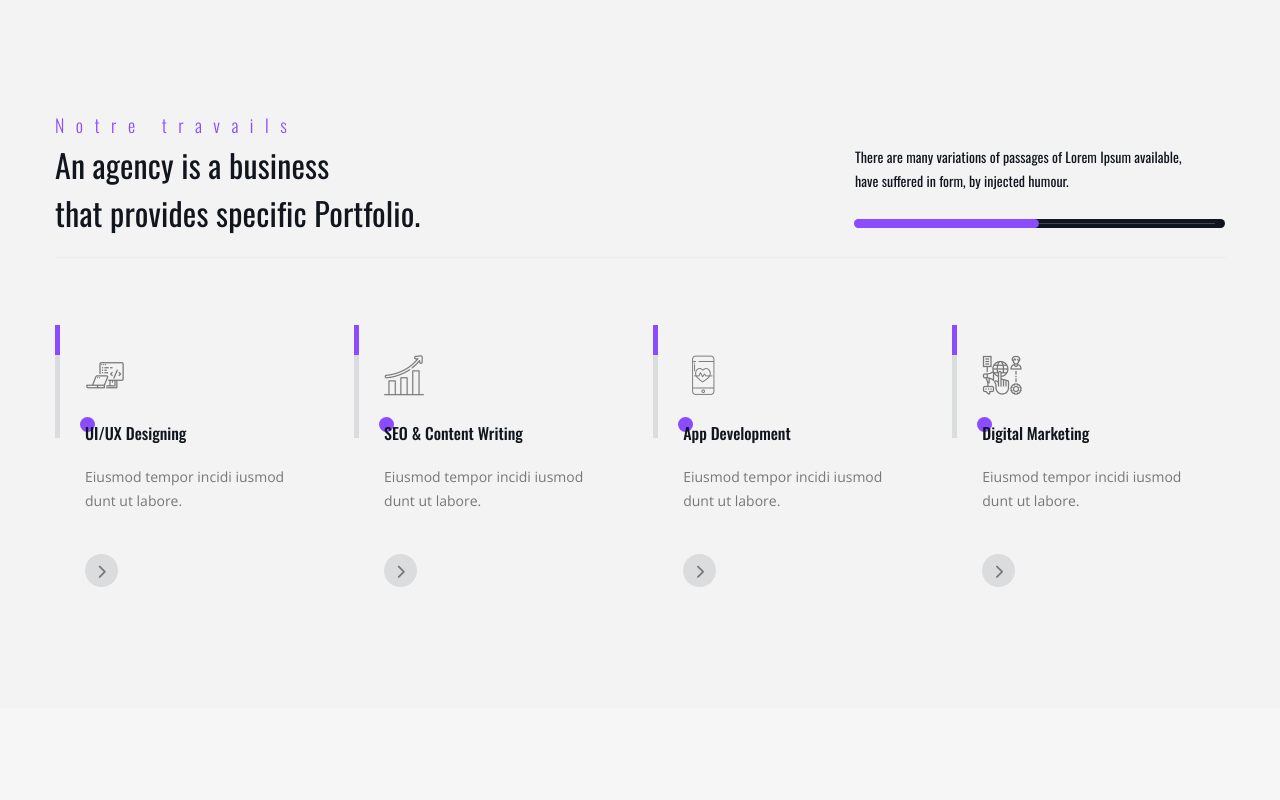
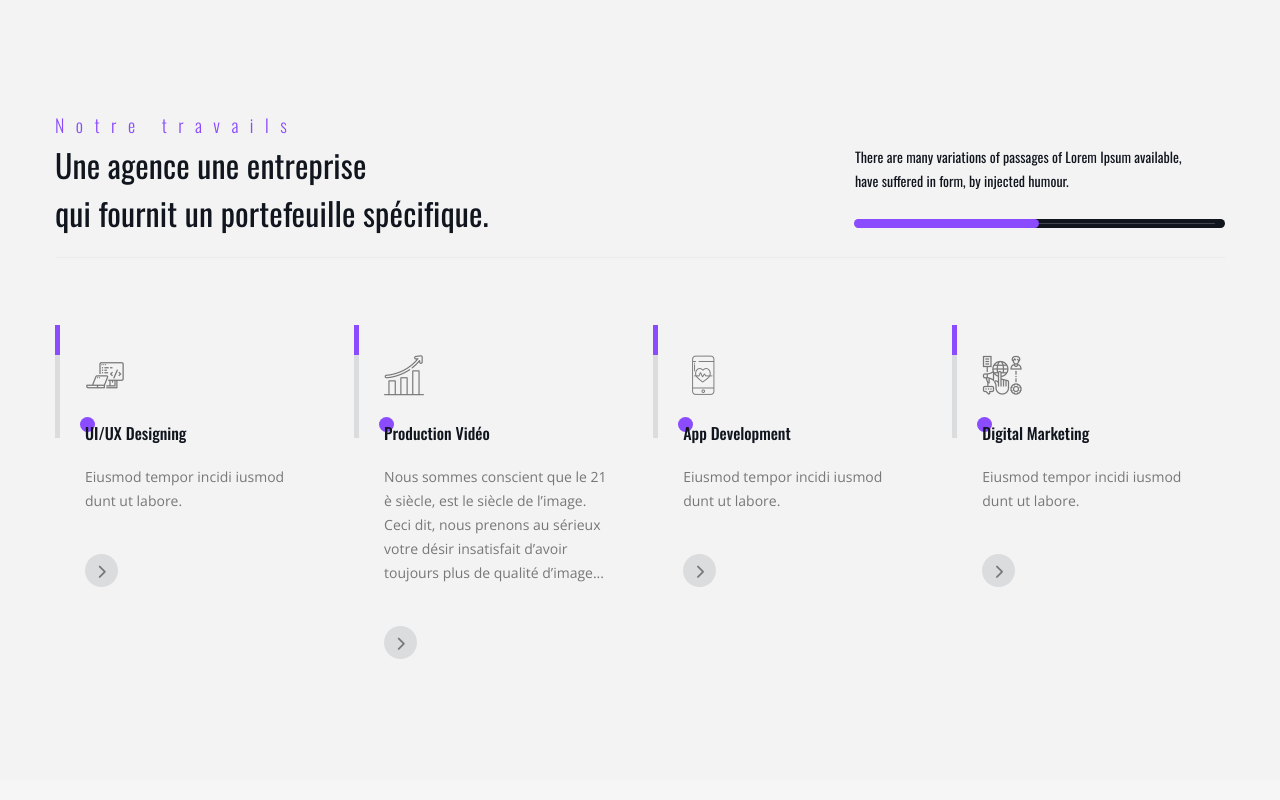
Before and after one commit to odyseecreation/odyse-developpement, a plain HTML site: page odysee/about.html in a window 1280 px wide. Shown: the part 1500-2300 px from the top of the page. Drawn offline with nearby package versions, Linux system fonts and the light colour scheme; files whose address does not match are found by name.

Commit message:
feat: update page about

```diff
--- a/odysee/about.html
+++ b/odysee/about.html
@@ -60,10 +60,10 @@
 								<nav id="main-nav" class="main-nav">
 									<ul id="menu-primary-menu" class="menu">
 										<li class="menu-item menu-item-has-children">
-											<a class="menu-main active" href="index.html">Home</a>
+											<a class="menu-main" href="index.html">Home</a>
 										</li>
 										<li class="menu-item menu-item-has-children">
-											<a class="menu-main" href="about.html"
+											<a class="menu-main active" href="about.html"
 												>Apropos de nous
 											</a>
 										</li>
@@ -73,20 +73,7 @@
 										<li class="menu-item menu-item-has-children">
 											<a class="menu-main" href="projects.html">Projects</a>
 										</li>
-										<!-- <li class="menu-item menu-item-has-children">
-											<a class="menu-main" href="blog.html">Blog</a>
-											<ul class="sub-menu">
-												<li class="menu-item current-item">
-													<a href="blog.html">Blog Grid</a>
-												</li>
-												<li class="menu-item">
-													<a href="blog-archive.html">Blog Archive</a>
-												</li>
-												<li class="menu-item">
-													<a href="blog-single.html">Blog Single</a>
-												</li>
-											</ul>
-										</li> -->
+
 										<li class="menu-item menu-item-has-children">
 											<a class="menu-main" href="contact.html">Contact</a>
 										</li>
@@ -179,7 +166,8 @@
 							<div class="heading-top wow fadeInDown">
 								<h4 class="sub-title">Notre travails</h4>
 								<h3 class="title">
-									An agency is a business<br />that provides specific Portfolio.
+									Une agence une entreprise <br />qui fournit un portefeuille
+									spécifique.
 								</h3>
 							</div>
 						</div>
@@ -216,10 +204,12 @@
 								<div class="box-item">
 									<span class="icon-stats"></span>
 									<h6 class="title-box">
-										<a href="service-details.html">SEO & Content Writing</a>
+										<a href="service-details.html">Production Vidéo</a>
 									</h6>
 									<p class="text">
-										Eiusmod tempor incidi iusmod dunt ut labore.
+										Nous sommes conscient que le 21 è siècle, est le siècle de
+										l’image. Ceci dit, nous prenons au sérieux votre désir
+										insatisfait d’avoir toujours plus de qualité d’image...
 									</p>
 									<a href="service-details.html" class="readmore"
 										><i class="fas fa-chevron-right"></i
```
